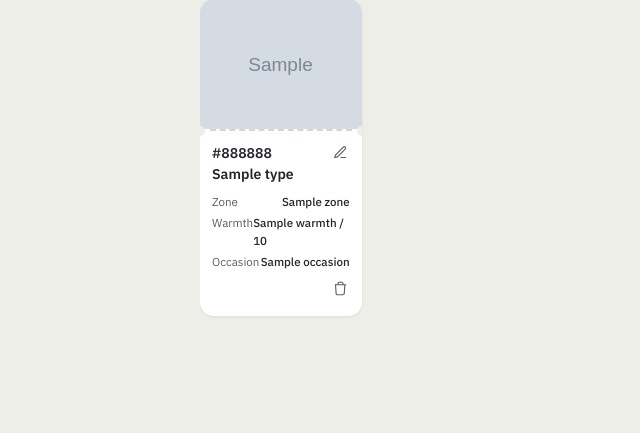
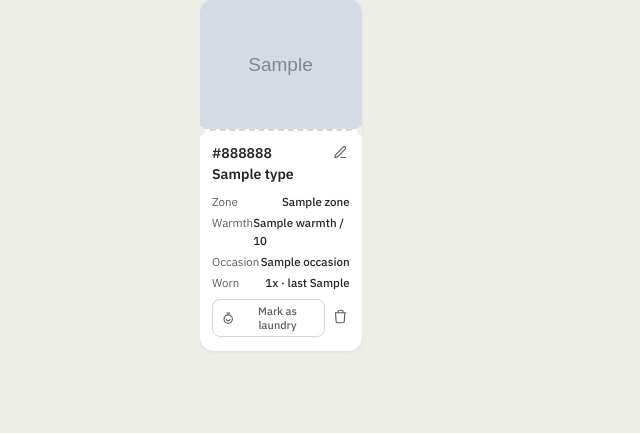
Before and after one commit to stanleykev7-rgb/wardrobe-app, a Flask app: template templates/index.html in a window 1280 px wide. Shown: the part 373-806 px from the top of the page, without its empty margins (0-640 px from the left). Before the commit the page ends 689 px from the top, so only its background shows below. Run offline with Flask 3, Linux system fonts and the light colour scheme; the template is opened without the code that fills it: most values are stand-ins (such as "Sample title", 1, 10 or a date in 2020); grey boxes marked "Sample" are stand-in pictures; parts of the project's set-up code (start-up, migrations or seed data) failed here and were passed over.

Commit message:
Add style score/verdict ('rate my fashion'), laundry rotation tracking with a quick toggle, and wear stats (count + last worn date per item)

```diff
--- a/main.py
+++ b/main.py
@@ -11,7 +11,7 @@ import recommend
 from recommend import suggest_outfit
 from outfit_ai import suggest_outfit_ai, OutfitAIFailed
 from closet_store import load_closet, save_item, update_item, delete_item
-from history_store import log_outfit, get_history
+from history_store import log_outfit, get_history, compute_wear_stats
 from image_utils import process_image
 from weather_icons import weather_icon_svg
 from mannequin import mannequin_svg
@@ -79,6 +79,16 @@ def group_closet_by_category(closet: list) -> list:
 @app.route("/")
 def index():
     closet = load_closet()
+
+    try:
+        wear_stats = compute_wear_stats(get_history())
+    except Exception:
+        wear_stats = {}  # history unavailable shouldn't block viewing the closet
+    for item in closet:
+        stats = wear_stats.get(item["id"])
+        item["wear_count"] = stats["count"] if stats else 0
+        item["last_worn"] = stats["last_worn"] if stats else None
+
     categories = group_closet_by_category(closet)
     return render_template("index.html", categories=categories, closet_count=len(closet))
 
@@ -148,6 +158,7 @@ def upload():
         "zone": attrs.get("zone", "top"),
         "waterproof": attrs.get("waterproof", False),
         "occasion": attrs.get("occasion", "casual"),
+        "in_laundry": False,
         "needs_review": needs_review,
         "added_at": datetime.utcnow().isoformat(),
     }
@@ -180,6 +191,13 @@ def edit_item(item_id):
 def delete_item_route(item_id):
     delete_item(item_id)
     flash("Item removed.")
+    return redirect(url_for("index"))
+
+
+@app.route("/item/<item_id>/toggle-laundry", methods=["POST"])
+def toggle_laundry(item_id):
+    currently_in_laundry = request.form.get("current") == "true"
+    update_item(item_id, {"in_laundry": not currently_in_laundry})
     return redirect(url_for("index"))
 
 
--- a/outfit_ai.py
+++ b/outfit_ai.py
@@ -37,13 +37,21 @@ Pick ONE item id per zone (or null if a zone has no good option) that:
 2. Looks coordinated together as a single outfit (colors/styles that work
    well as a combination, not just individually weather-appropriate).
 
+Then rate the resulting outfit's style on a scale of 1-10 (be genuine, not
+just generous - a plain but functional outfit might be a 6, a genuinely
+well-coordinated one an 8+) and write a short, fun verdict line about it,
+like a witty friend giving their honest opinion - not a dry technical
+assessment.
+
 Respond with ONLY a JSON object, no markdown, no extra text:
 {{
   "top": "<item id or null>",
   "bottom": "<item id or null>",
   "feet": "<item id or null>",
   "head": "<item id or null>",
-  "reasoning": "one short sentence on why these work together for today"
+  "reasoning": "one short sentence on why these work together for today",
+  "style_score": <integer 1-10>,
+  "verdict": "one short, fun sentence giving your honest take on the outfit's style"
 }}
 """
 
@@ -147,9 +155,19 @@ def suggest_outfit_ai(closet: list, weather: dict) -> dict:
 
     reasoning = str(data.get("reasoning", "")).strip() or None
 
+    try:
+        style_score = int(data.get("style_score"))
+        style_score = max(1, min(10, style_score))
+    except (TypeError, ValueError):
+        style_score = None
+
+    verdict = str(data.get("verdict", "")).strip() or None
+
     return {
         "picks": picks,
         "target_warmth": target,
         "notes": notes,
         "reasoning": reasoning,
+        "style_score": style_score,
+        "verdict": verdict,
     }
--- a/recommend.py
+++ b/recommend.py
@@ -31,8 +31,9 @@ def candidates_for_zone(closet: list, zone: str, target: int, need_waterproof: b
     """Returns up to `limit` items for a zone, sorted by closeness to the
     target warmth score. Used both by the plain rule-based picker (limit=1)
     and by outfit_ai.py, which wants a short-list of options to reason over
-    rather than a single forced pick."""
-    candidates = [i for i in closet if i.get("zone") == zone]
+    rather than a single forced pick. Items marked in_laundry are excluded
+    entirely - they're not available to wear right now."""
+    candidates = [i for i in closet if i.get("zone") == zone and not i.get("in_laundry")]
     if not candidates:
         return []
 
@@ -92,4 +93,6 @@ def suggest_outfit(closet: list, weather: dict) -> dict:
         "target_warmth": target,
         "notes": notes,
         "reasoning": None,
+        "style_score": None,
+        "verdict": None,
     }
--- a/templates/base.html
+++ b/templates/base.html
@@ -153,7 +153,16 @@
       position: absolute; top: 10px; left: 10px; background: var(--thread); color: var(--thread-tint);
       font-size: 0.65rem; font-weight: 600; padding: 3px 8px; border-radius: 999px; z-index: 2;
     }
-    .tag-footer { display: flex; justify-content: flex-end; margin-top: 8px; }
+    .laundry-flag {
+      position: absolute; top: 10px; right: 10px; background: var(--sage); color: var(--paper);
+      font-size: 0.65rem; font-weight: 600; padding: 3px 8px; border-radius: 999px; z-index: 2;
+    }
+    .tag-footer { display: flex; justify-content: space-between; align-items: center; margin-top: 8px; gap: 6px; }
+    .laundry-btn {
+      background: none !important; border: 1px solid var(--line) !important; color: var(--ink-soft) !important;
+      font-size: 0.68rem; font-weight: 500; padding: 4px 8px; border-radius: 8px; display: flex; align-items: center; gap: 4px;
+    }
+    .laundry-btn.active { background: var(--sage) !important; color: var(--paper) !important; border-color: var(--sage) !important; }
 
     /* --- Inline edit form --- */
     .tag-edit { display: none; flex-direction: column; gap: 8px; }
@@ -223,6 +232,14 @@
     .stylist-label { display: block; font-family: 'IBM Plex Sans', sans-serif; font-style: normal; font-size: 0.65rem; font-weight: 600; color: var(--thread); margin-bottom: 6px; }
     .notes-block { background: var(--thread-tint); border-radius: 12px; padding: 14px 16px; font-size: 0.85rem; color: var(--thread); }
     .notes-block ul { margin: 0; padding-left: 18px; }
+
+    .style-score-card {
+      display: flex; align-items: center; gap: 14px; background: var(--card); border-radius: 14px;
+      padding: 14px 18px; margin-bottom: 22px; box-shadow: 0 1px 3px var(--shadow);
+    }
+    .style-score-num { font-family: 'Fraunces', serif; font-size: 2rem; font-weight: 600; color: var(--indigo); line-height: 1; }
+    .style-score-num span { font-size: 1rem; color: var(--ink-soft); font-weight: 400; }
+    .style-verdict { font-size: 0.88rem; color: var(--ink); }
 
     /* --- Loading overlay --- */
     #loading-overlay {
--- a/templates/index.html
+++ b/templates/index.html
@@ -29,6 +29,7 @@
             {% for item in cat.garments %}
               <div class="tag">
                 {% if item.needs_review %}<div class="needs-review-flag">Needs review</div>{% endif %}
+                {% if item.in_laundry %}<div class="laundry-flag">In laundry</div>{% endif %}
                 <div class="tag-photo"><img src="{{ item.image_url }}" alt="{{ item.type }}"></div>
                 <div class="tag-perf"></div>
                 <div class="tag-body">
@@ -43,6 +44,7 @@
                     <div class="tag-spec-row"><span class="tag-spec-label">Zone</span><span class="tag-spec-val">{{ item.zone|capitalize }}</span></div>
                     <div class="tag-spec-row"><span class="tag-spec-label">Warmth</span><span class="tag-spec-val">{{ item.warmth }} / 10</span></div>
                     <div class="tag-spec-row"><span class="tag-spec-label">Occasion</span><span class="tag-spec-val">{{ (item.occasion or 'casual')|capitalize }}</span></div>
+                    <div class="tag-spec-row"><span class="tag-spec-label">Worn</span><span class="tag-spec-val">{{ item.wear_count }}x{% if item.last_worn %} · last {{ item.last_worn }}{% endif %}</span></div>
                     {% if item.waterproof %}<div class="tag-spec-row"><span class="tag-spec-label">Waterproof</span><span class="tag-spec-val">Yes</span></div>{% endif %}
                   </div>
 
@@ -88,6 +90,13 @@
                   </form>
 
                   <div class="tag-footer">
+                    <form action="{{ url_for('toggle_laundry', item_id=item.id) }}" method="post">
+                      <input type="hidden" name="current" value="{{ 'true' if item.in_laundry else 'false' }}">
+                      <button type="submit" class="laundry-btn {{ 'active' if item.in_laundry }}" aria-label="Toggle in laundry">
+                        <svg width="15" height="15" viewBox="0 0 24 24" fill="none" stroke="currentColor" stroke-width="1.8"><circle cx="12" cy="13" r="7"/><path d="M9 3h6M9 13a3 3 0 0 0 6 0"/></svg>
+                        {{ 'In laundry' if item.in_laundry else 'Mark as laundry' }}
+                      </button>
+                    </form>
                     <form action="{{ url_for('delete_item_route', item_id=item.id) }}" method="post" onsubmit="return confirm('Remove this item?')">
                       <button type="submit" class="delete-btn" aria-label="Remove" style="background:none;">
                         <svg width="15" height="15" viewBox="0 0 24 24" fill="none" stroke="currentColor" stroke-width="1.8"><path d="M3 6h18M8 6V4a2 2 0 0 1 2-2h4a2 2 0 0 1 2 2v2m3 0-1 14a2 2 0 0 1-2 2H7a2 2 0 0 1-2-2L4 6"/></svg>
```
Also changed, not shown: history_store.py (+20 -0 lines), templates/suggest.html (+7 -0 lines).
